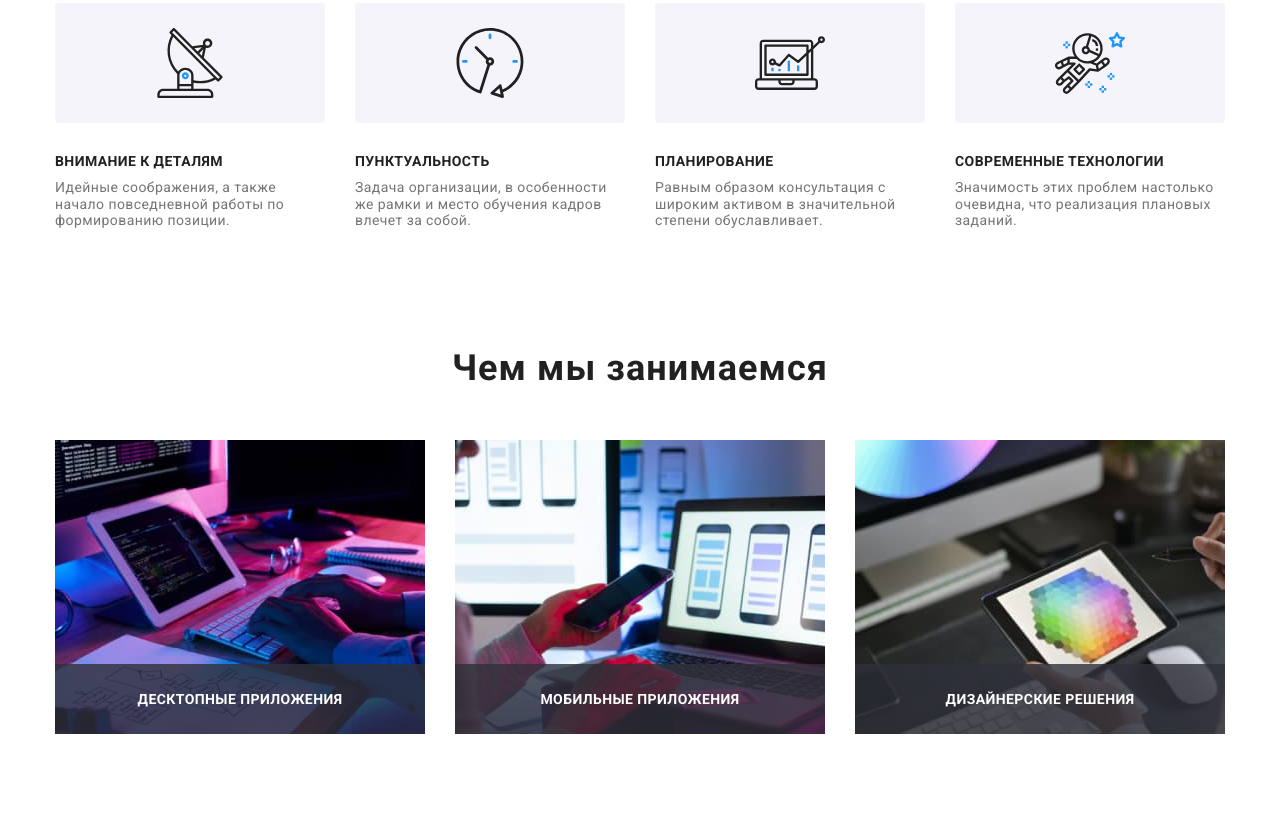
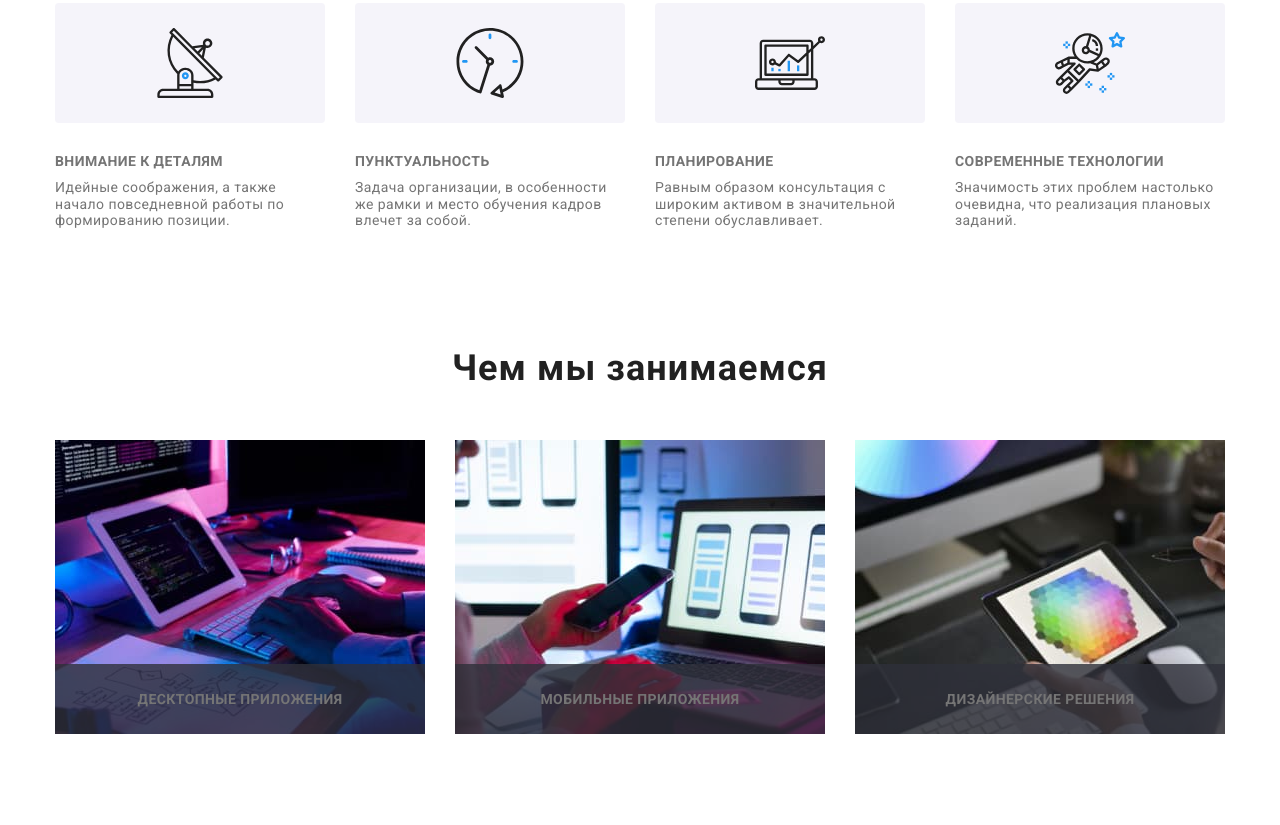
Before and after one commit to Margo28/goit-markup-hw-07, a plain HTML site: page index.html in a window 1280 px wide. Shown: the part 771-1596 px from the top of the page. Drawn offline with Linux system fonts and the light colour scheme.

Commit message:
Размечает старницу

```diff
--- a/index.html
+++ b/index.html
@@ -7,8 +7,8 @@
   <title>Web Studio</title>
   <link href="https://fonts.googleapis.com/css2?family=Raleway:wght@700&family=Roboto:wght@400;500;700;900&display=swap"
     rel="stylesheet" />
-  <link rel="stylesheet" href="./css/normalize.css" />
-  <link rel="stylesheet" href="./css/styles.css" />
+
+  <link rel="stylesheet" href="./css/main.min.css" />
 </head>
 
 <body>
```
